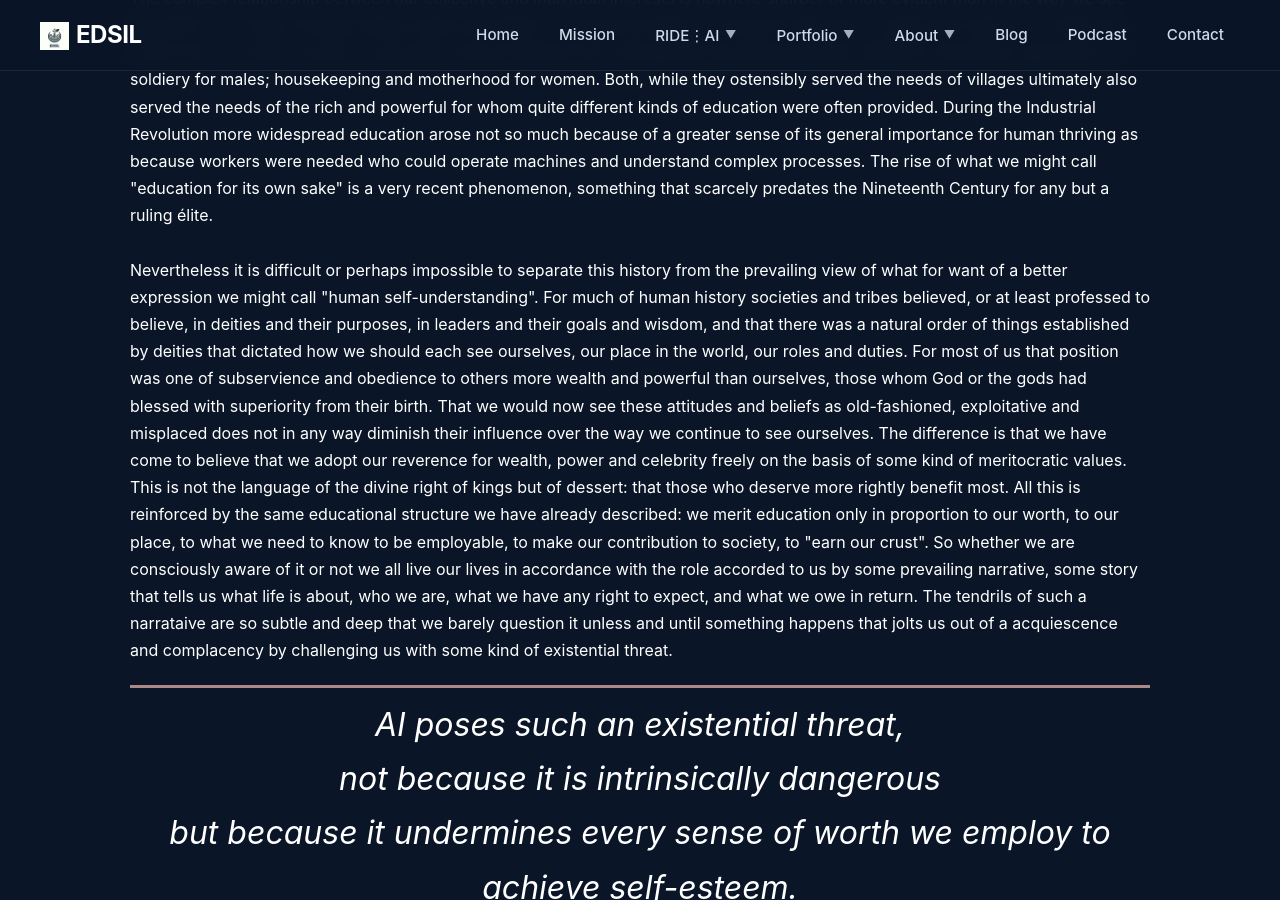
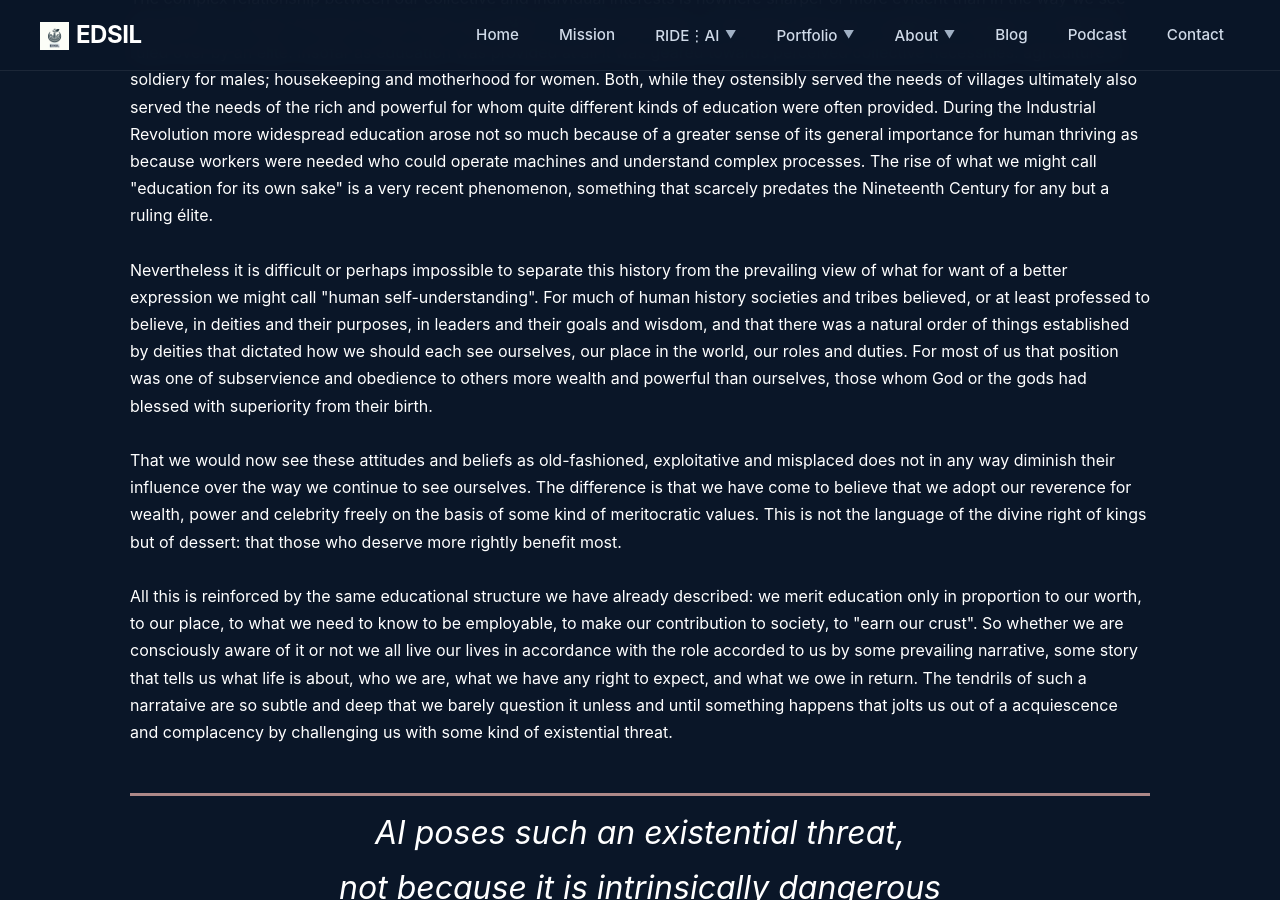
Before and after one commit to pudepiedj/edsil, a Jekyll site: the page built from problem.html, in a window 1280 px wide and 900 px high, scrolled down 406 px. Built offline with Jekyll 4.4.1, drawn with Linux system fonts in a browser that asks for light colours.

```diff
--- a/problem.html
+++ b/problem.html
@@ -16,11 +16,11 @@ description: Education too often leads to disengagement
       <h3>The Social Context of Education</h3>
       The complex relationship between our collective and individual interests is nowhere sharper or more evident than in the way we see education. For most of human history there was either no formal education, or the bare minimum to satisfy the needs of a collective ruled over by an élite. Insofar as education was provided at all it was geared towards perceived collective necessities: agriculture or soldiery for males; housekeeping and motherhood for women. Both, while they ostensibly served the needs of villages ultimately also served the needs of the rich and powerful for whom quite different kinds of education were often provided. During the Industrial Revolution more widespread education arose not so much because of a greater sense of its general importance for human thriving as because workers were needed who could operate machines and understand complex processes. The rise of what we might call "education for its own sake" is a very recent phenomenon, something that scarcely predates the Nineteenth Century for any but a ruling élite.<br><br>
 
-      Nevertheless it is difficult or perhaps impossible to separate this history from the prevailing view of what for want of a better expression we might call "human self-understanding". For much of human history societies and tribes believed, or at least professed to believe, in deities and their purposes, in leaders and their goals and wisdom, and that there was a natural order of things established by deities that dictated how we should each see ourselves, our place in the world, our roles and duties. For most of us that position was one of subservience and obedience to others more wealth and powerful than ourselves, those whom God or the gods had blessed with superiority from their birth.
+      Nevertheless it is difficult or perhaps impossible to separate this history from the prevailing view of what for want of a better expression we might call "human self-understanding". For much of human history societies and tribes believed, or at least professed to believe, in deities and their purposes, in leaders and their goals and wisdom, and that there was a natural order of things established by deities that dictated how we should each see ourselves, our place in the world, our roles and duties. For most of us that position was one of subservience and obedience to others more wealth and powerful than ourselves, those whom God or the gods had blessed with superiority from their birth.<br><br>
 
-      That we would now see these attitudes and beliefs as old-fashioned, exploitative and misplaced does not in any way diminish their influence over the way we continue to see ourselves. The difference is that we have come to believe that we adopt our reverence for wealth, power and celebrity freely on the basis of some kind of meritocratic values. This is not the language of the divine right of kings but of dessert: that those who deserve more rightly benefit most.
+      That we would now see these attitudes and beliefs as old-fashioned, exploitative and misplaced does not in any way diminish their influence over the way we continue to see ourselves. The difference is that we have come to believe that we adopt our reverence for wealth, power and celebrity freely on the basis of some kind of meritocratic values. This is not the language of the divine right of kings but of dessert: that those who deserve more rightly benefit most.<br><br>
 
-      All this is reinforced by the same educational structure we have already described: we merit education only in proportion to our worth, to our place, to what we need to know to be employable, to make our contribution to society, to "earn our crust". So whether we are consciously aware of it or not we all live our lives in accordance with the role accorded to us by some prevailing narrative, some story that tells us what life is about, who we are, what we have any right to expect, and what we owe in return. The tendrils of such a narrataive are so subtle and deep that we barely question it unless and until something happens that jolts us out of a acquiescence and complacency by challenging us with some kind of existential threat.
+      All this is reinforced by the same educational structure we have already described: we merit education only in proportion to our worth, to our place, to what we need to know to be employable, to make our contribution to society, to "earn our crust". So whether we are consciously aware of it or not we all live our lives in accordance with the role accorded to us by some prevailing narrative, some story that tells us what life is about, who we are, what we have any right to expect, and what we owe in return. The tendrils of such a narrataive are so subtle and deep that we barely question it unless and until something happens that jolts us out of a acquiescence and complacency by challenging us with some kind of existential threat.<br><br>
 
       <blockquote class="custom-quote">AI poses such an existential threat,<br>not because it is intrinsically dangerous<br>but because it undermines every sense of worth we employ to achieve self-esteem.</blockquote><br>
 
```
